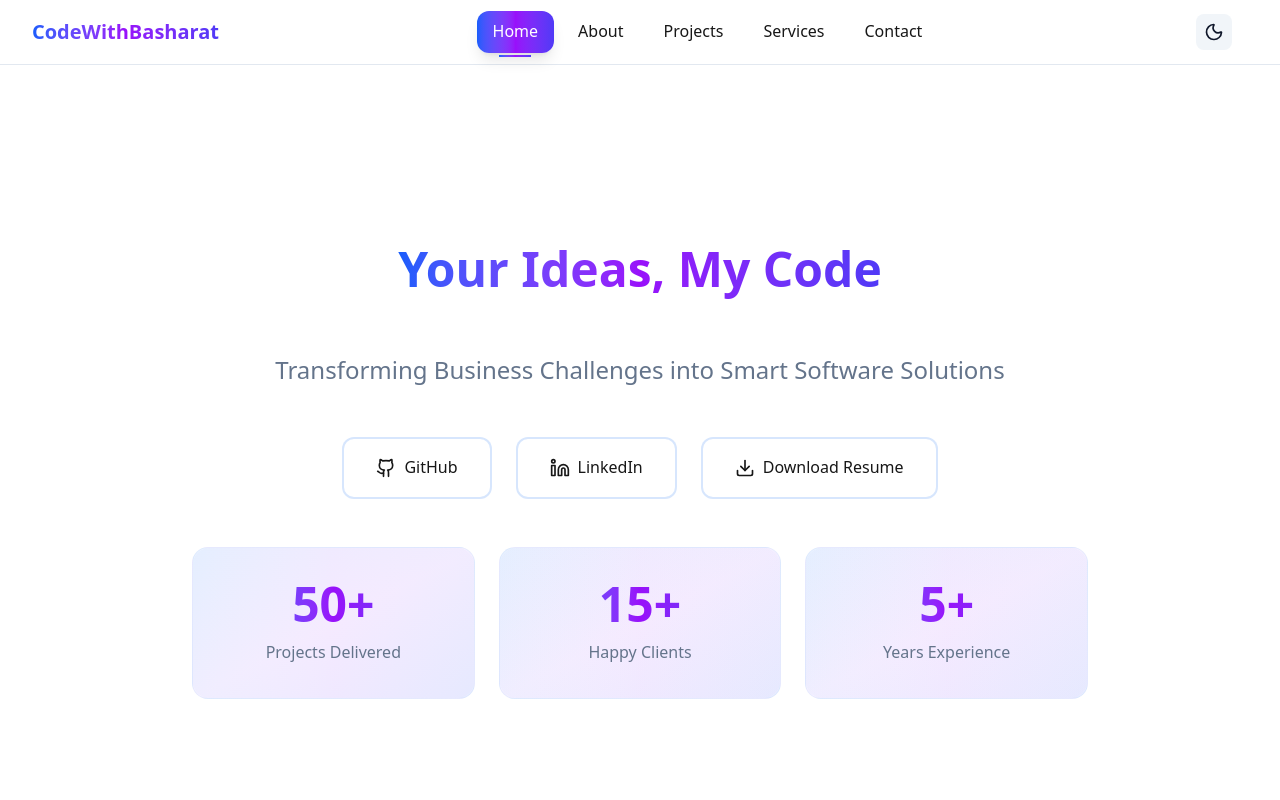
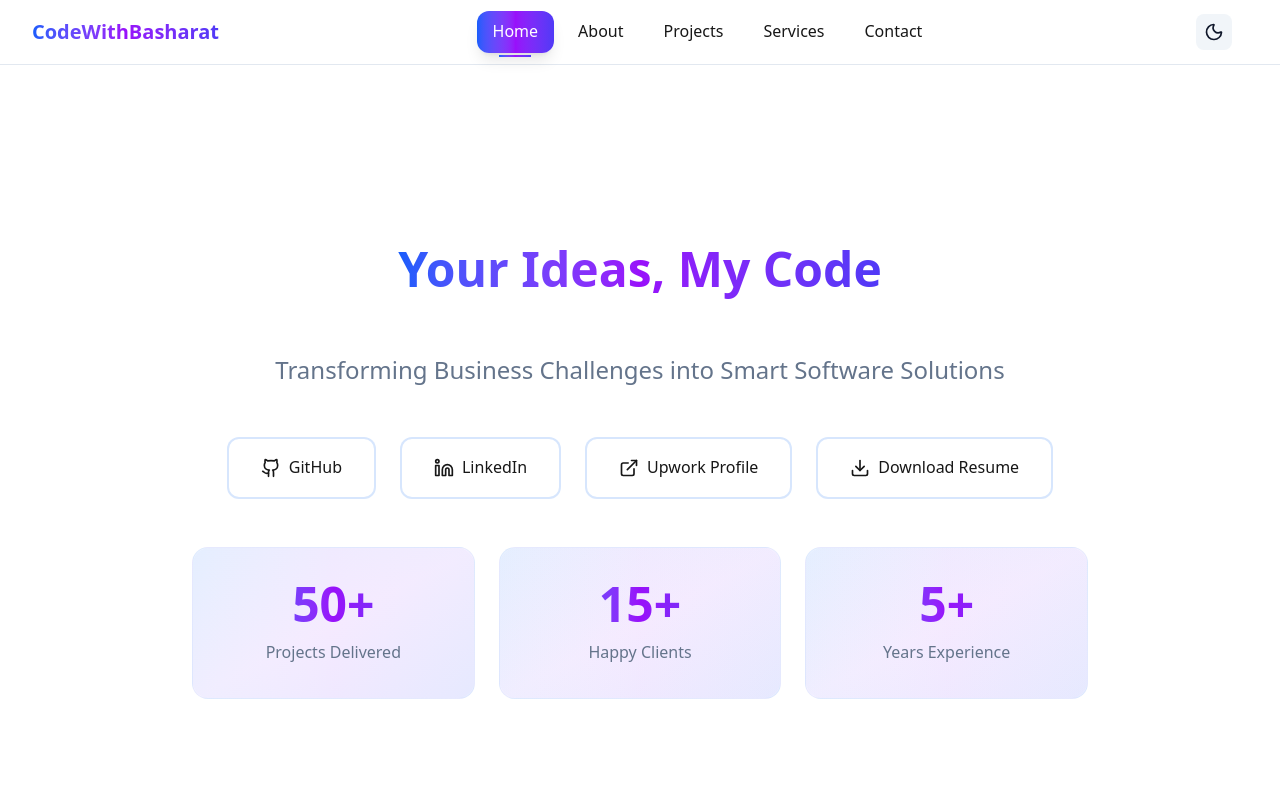
Before and after one commit to BasharatJS/basharat-software-engineer-portfolio, a Next.js app: page / in a window 1280 px wide. Shown: the top 800 px of the page. Built offline with nearby package versions, Linux system fonts and the light colour scheme.

Commit message:
add upwork button

```diff
--- a/src/components/home/HeroSection.tsx
+++ b/src/components/home/HeroSection.tsx
@@ -5,6 +5,7 @@ import {
   Download,
   Github,
   Linkedin,
+  ExternalLink,
 } from 'lucide-react'
 import { useState, useEffect } from 'react'
 
@@ -130,6 +131,15 @@ export default function HeroSection() {
               LinkedIn
             </a>
             <a
+              href="https://www.upwork.com/freelancers/~018d3356e7952c4294?mp_source=share"
+              target="_blank"
+              rel="noopener noreferrer"
+              className="group px-8 py-4 border-2 border-primary/20 bg-card/50 backdrop-blur-sm text-foreground rounded-xl font-medium hover:border-transparent hover:bg-gradient-to-r hover:from-blue-600 hover:via-purple-600 hover:to-indigo-600 hover:text-white transition-all hover:scale-105 hover:shadow-xl flex items-center gap-2"
+            >
+              <ExternalLink className="h-5 w-5" />
+              Upwork Profile
+            </a>
+            <a
               href="/Basharat-Software-Engineer-Resume.pdf"
               target="_blank"
               rel="noopener noreferrer"
```
